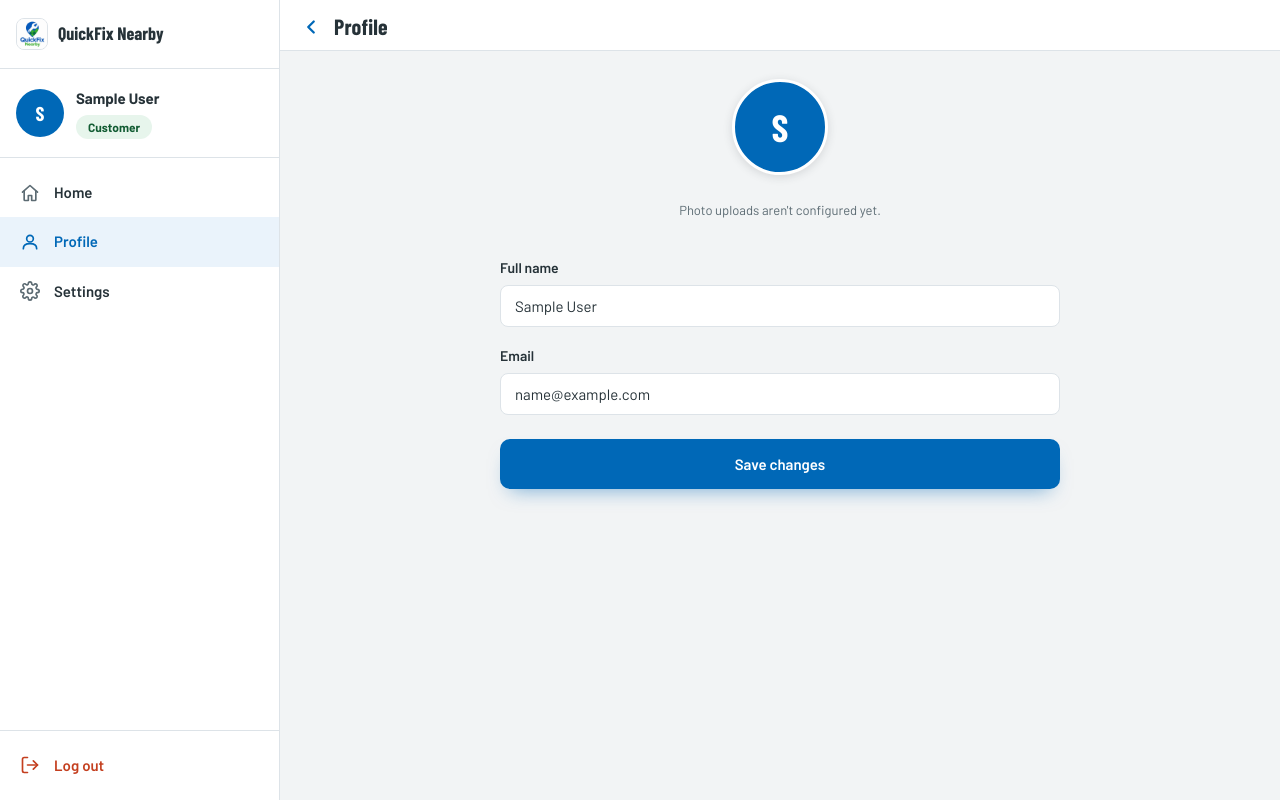
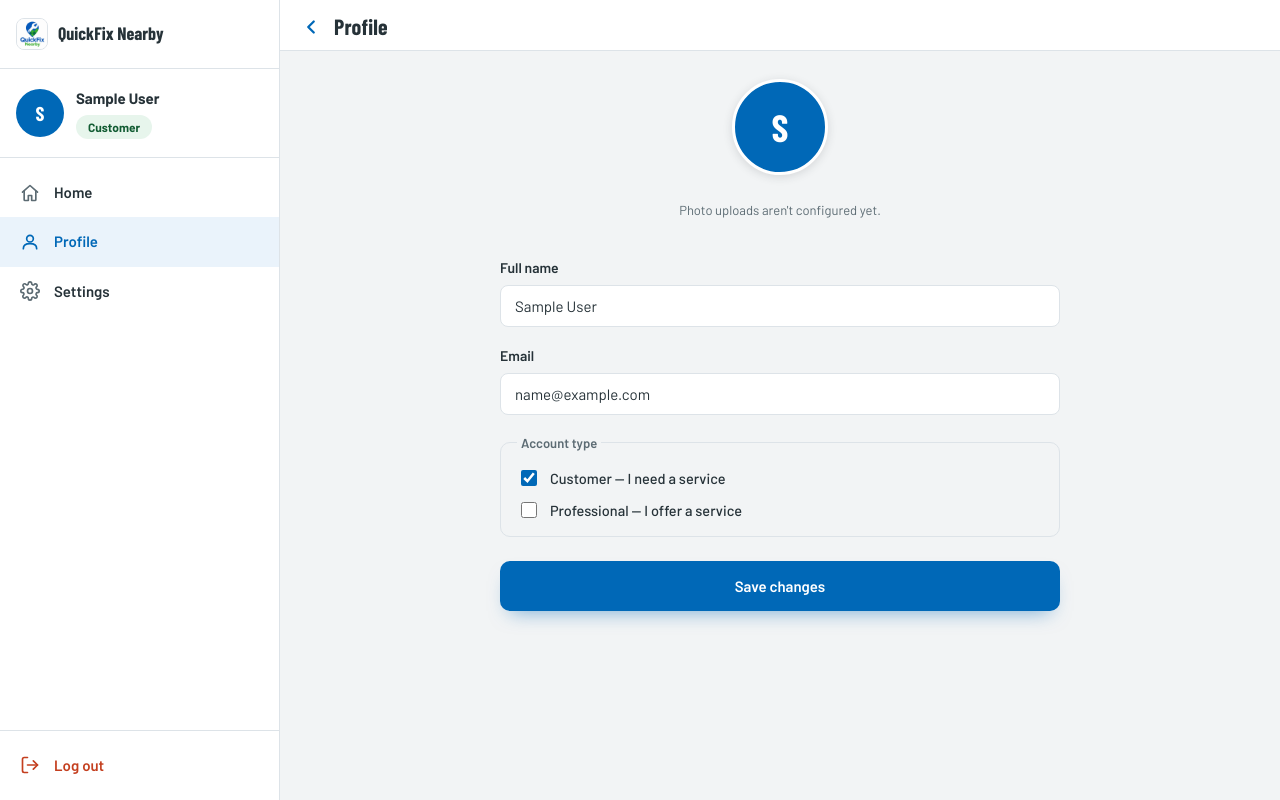
Before and after one commit to Simmyt3r/Quick-Fix, a Flask app: page /profile/ in a window 1280 px wide. Run offline with Flask 3, Linux system fonts and the light colour scheme; the visitor is signed in with stand-in values (Sample User, id 1); some libraries are stand-ins or nearby versions.

Commit message:
Add Google sign-in to landing page; make dual-role (customer+professional) accounts real
Landing page:
- Add 'Continue with Google' button to the hero, gated on google_oauth_enabled
  (was only ever on the /login and /register pages, never the homepage)

Dual-role accounts:
- User.role is replaced by two independent flags, is_customer and
  is_professional, so an account can be either or both. role is kept only
  to flag admins (a separate, exclusive account type).
- Migration adds the two columns and backfills existing rows from the old
  role string (role='professional' -> is_professional only; everyone else
  keeps the is_customer default). Tested against a seeded pre-migration DB.
- Register form: role radio group -> two independent checkboxes
  (is_customer / is_professional), at least one required, JS guards against
  unchecking both. Google sign-up still defaults new users to customer-only,
  same as before -- they can add a professional account from Settings.
- Profile settings page gets the same checkbox pair, so any existing
  customer or professional can become 'both' after the fact.
- dashboard.py / dashboard.html: admin branch stays exclusive; customer and
  professional sections are now independent ifs (not elif), so a 'both'
  account sees its customer tiles/requests AND its professional
  jobs/leads in the same dashboard.
- requests.py guards (is_customer/is_professional checks) and role badges
  in _sidebar.html / dashboard.html updated to the new flags.

Verified: fresh + backfill migrations against seeded SQLite, registration
for customer-only/professional-only/both/neither-checked, dashboard render
for all four combinations including admin, profile-settings role toggle,
and a template parse sweep across every .html file.

```diff
--- a/app/models.py
+++ b/app/models.py
@@ -16,7 +16,13 @@ class User(UserMixin, db.Model):
     password_hash = db.Column(db.String(255), nullable=True)
     # Google's "sub" claim — stable even if the person changes their Google email.
     google_id = db.Column(db.String(255), unique=True, nullable=True, index=True)
-    role = db.Column(db.String(20), nullable=False, default="customer")  # customer | professional | admin
+
+    # A user can be a customer, a professional, or both at once — hence two
+    # independent flags rather than a single role string. `role` is kept only
+    # to flag admins, who are a separate, exclusive account type.
+    is_customer = db.Column(db.Boolean, nullable=False, default=True)
+    is_professional = db.Column(db.Boolean, nullable=False, default=False)
+    role = db.Column(db.String(20), nullable=False, default="customer")  # customer | admin (legacy values may still say "professional" pre-migration)
 
     # Professional-only fields, kept on the same table for now to stay
     # "basic" — see TODO.md for the fuller `professionals` table (coverage
@@ -38,7 +44,12 @@ class User(UserMixin, db.Model):
         return check_password_hash(self.password_hash, password)
 
     def __repr__(self):
-        return f"<User {self.email} ({self.role})>"
+        types = "+".join(t for t, flag in (("customer", self.is_customer), ("professional", self.is_professional)) if flag) or self.role
+        return f"<User {self.email} ({types})>"
+
+    @property
+    def is_admin(self):
+        return self.role == "admin"
 
 
 class ContactSubmission(db.Model):
--- a/app/routes/auth.py
+++ b/app/routes/auth.py
@@ -9,9 +9,6 @@ from app.extensions import db, limiter, oauth
 from app.models import User
 
 auth_bp = Blueprint("auth", __name__)
-
-VALID_ROLES = {"customer", "professional"}
-
 
 def _safe_next(target):
     """Only follow `next` if it's a relative, same-site path — never an open redirect."""
@@ -33,11 +30,13 @@ def register():
         name = (request.form.get("name") or "").strip()
         email = (request.form.get("email") or "").strip().lower()
         password = request.form.get("password") or ""
-        role = request.form.get("role") or "customer"
+        # Checkboxes: both may be checked, but at least one is required.
+        is_customer = request.form.get("is_customer") == "on"
+        is_professional = request.form.get("is_professional") == "on"
         category = (request.form.get("category") or "").strip() or None
 
-        if role not in VALID_ROLES:
-            role = "customer"
+        if not is_customer and not is_professional:
+            is_customer = True  # sensible default rather than an accountless user
 
         if not name or not email or len(password) < 8:
             flash("Please fill in your name, email, and an 8+ character password.", "error")
@@ -50,8 +49,9 @@ def register():
         user = User(
             name=name,
             email=email,
-            role=role,
-            service_category=category if role == "professional" else None,
+            is_customer=is_customer,
+            is_professional=is_professional,
+            service_category=category if is_professional else None,
         )
         user.set_password(password)
         db.session.add(user)
@@ -155,7 +155,7 @@ def google_callback():
         # matching password account rather than creating a duplicate.
         user = User.query.filter_by(email=email).first()
         if user is None:
-            user = User(name=name, email=email, role="customer")
+            user = User(name=name, email=email, is_customer=True, is_professional=False)
             db.session.add(user)
             is_new_account = True
         user.google_id = google_id
--- a/app/routes/profile.py
+++ b/app/routes/profile.py
@@ -26,10 +26,18 @@ def update():
 
     current_user.name = name
 
-    if current_user.role == "professional":
+    is_customer = request.form.get("is_customer") == "on"
+    is_professional = request.form.get("is_professional") == "on"
+    if is_customer or is_professional:  # never let someone uncheck both
+        current_user.is_customer = is_customer
+        current_user.is_professional = is_professional
+
+    if current_user.is_professional:
         category = (request.form.get("category") or "").strip()
         if category in VALID_CATEGORIES:
             current_user.service_category = category
+    else:
+        current_user.service_category = None
 
     db.session.commit()
     flash("Profile updated.", "success")
--- a/app/routes/requests.py
+++ b/app/routes/requests.py
@@ -14,7 +14,7 @@ VALID_URGENCY = {"today", "this_week", "flexible"}
 @login_required
 def new_form():
     """Standalone full-screen request form — linked from the PWA tile grid."""
-    if current_user.role != "customer":
+    if not current_user.is_customer:
         flash("Only customer accounts can request a service.", "error")
         return redirect(url_for("dashboard.home"))
     prefill_category = request.args.get("category", "")
@@ -29,7 +29,7 @@ def new_form():
 @login_required
 @limiter.limit("20 per hour", methods=["POST"])
 def new():
-    if current_user.role != "customer":
+    if not current_user.is_customer:
         flash("Only customer accounts can request a service.", "error")
         return redirect(url_for("dashboard.home"))
 
@@ -82,7 +82,7 @@ def cancel(request_id):
 @requests_bp.route("/<int:request_id>/accept", methods=["POST"])
 @login_required
 def accept(request_id):
-    if current_user.role != "professional":
+    if not current_user.is_professional:
         flash("Only professional accounts can accept jobs.", "error")
         return redirect(url_for("dashboard.home"))
 
--- /dev/null
+++ b/app/static/js/profile-role.js
@@ -0,0 +1,27 @@
+(function () {
+  var customerBox = document.getElementById("profile-is-customer");
+  var professionalBox = document.getElementById("profile-is-professional");
+  var categoryField = document.getElementById("profile-category-field");
+  if (!customerBox || !professionalBox) return;
+
+  function sync() {
+    if (categoryField) {
+      categoryField.style.display = professionalBox.checked ? "flex" : "none";
+    }
+  }
+
+  function guardAtLeastOne(justChanged) {
+    if (!customerBox.checked && !professionalBox.checked) {
+      justChanged.checked = true;
+    }
+  }
+
+  [customerBox, professionalBox].forEach(function (box) {
+    box.addEventListener("change", function () {
+      guardAtLeastOne(box);
+      sync();
+    });
+  });
+
+  sync();
+})();
--- a/app/templates/_sidebar.html
+++ b/app/templates/_sidebar.html
@@ -18,7 +18,12 @@
     </div>
     <div>
       <p class="sidebar-user-name">{{ current_user.name }}</p>
-      <span class="role-badge role-{{ current_user.role }}">{{ current_user.role }}</span>
+      {% if current_user.is_admin %}
+        <span class="role-badge role-admin">admin</span>
+      {% else %}
+        {% if current_user.is_customer %}<span class="role-badge role-customer">customer</span>{% endif %}
+        {% if current_user.is_professional %}<span class="role-badge role-professional">professional</span>{% endif %}
+      {% endif %}
     </div>
   </div>
 
--- a/app/templates/auth/register.html
+++ b/app/templates/auth/register.html
@@ -12,7 +12,7 @@
         Continue with Google
       </a>
       <div class="auth-divider"><span>or sign up with email</span></div>
-      <p class="auth-note">Signing up with Google gets you a customer account — switching to a professional account is a manual step for now (see support).</p>
+      <p class="auth-note">Signing up with Google creates a customer account. You can add a professional account from Settings afterwards.</p>
     {% endif %}
 
     <form method="POST" class="auth-form" id="register-form">
@@ -30,11 +30,11 @@
       <fieldset class="role-fieldset">
         <legend>I'm signing up as a</legend>
         <label class="role-option">
-          <input type="radio" name="role" value="customer" {% if request.form.get('role', 'customer') == 'customer' %}checked{% endif %}>
+          <input type="checkbox" name="is_customer" {% if request.form.get('is_customer', 'on') == 'on' %}checked{% endif %}>
           Customer — I need a service
         </label>
         <label class="role-option">
-          <input type="radio" name="role" value="professional" {% if request.form.get('role') == 'professional' %}checked{% endif %}>
+          <input type="checkbox" name="is_professional" {% if request.form.get('is_professional') == 'on' %}checked{% endif %}>
           Professional — I offer a service
         </label>
       </fieldset>
--- a/app/templates/base_app.html
+++ b/app/templates/base_app.html
@@ -60,7 +60,7 @@
     <svg viewBox="0 0 24 24" fill="none" stroke="currentColor" stroke-width="2" stroke-linecap="round" stroke-linejoin="round" aria-hidden="true"><rect x="3" y="3" width="7" height="7"/><rect x="14" y="3" width="7" height="7"/><rect x="14" y="14" width="7" height="7"/><rect x="3" y="14" width="7" height="7"/></svg>
     <span>Home</span>
   </a>
-  {% if current_user.role == 'customer' %}
+  {% if current_user.is_customer %}
   <a href="{{ url_for('requests.new_form') }}" class="bnav-item bnav-action">
     <svg viewBox="0 0 24 24" fill="none" stroke="currentColor" stroke-width="2.5" stroke-linecap="round" aria-hidden="true"><line x1="12" y1="5" x2="12" y2="19"/><line x1="5" y1="12" x2="19" y2="12"/></svg>
     <span>Request</span>
--- a/app/templates/index.html
+++ b/app/templates/index.html
@@ -53,6 +53,12 @@
             <a href="{{ url_for('auth.login') }}" class="btn btn-ghost">Sign in</a>
           {% endif %}
         </div>
+        {% if not current_user.is_authenticated and google_oauth_enabled %}
+        <a href="{{ url_for('auth.google_login') }}" class="btn btn-google splash-google">
+          <svg viewBox="0 0 18 18" width="18" height="18" aria-hidden="true"><path fill="#4285F4" d="M17.64 9.2c0-.64-.06-1.25-.16-1.84H9v3.48h4.84a4.14 4.14 0 0 1-1.8 2.72v2.26h2.9c1.7-1.57 2.7-3.88 2.7-6.62z"/><path fill="#34A853" d="M9 18c2.43 0 4.47-.8 5.96-2.18l-2.9-2.26c-.8.54-1.84.86-3.06.86-2.35 0-4.34-1.59-5.05-3.72H.94v2.33A9 9 0 0 0 9 18z"/><path fill="#FBBC05" d="M3.95 10.7A5.4 5.4 0 0 1 3.67 9c0-.59.1-1.17.28-1.7V4.97H.94A9 9 0 0 0 0 9c0 1.45.35 2.83.94 4.03z"/><path fill="#EA4335" d="M9 3.58c1.32 0 2.5.45 3.44 1.35l2.58-2.58C13.46.89 11.43 0 9 0A9 9 0 0 0 .94 4.97L3.95 7.3C4.66 5.17 6.65 3.58 9 3.58z"/></svg>
+          Continue with Google
+        </a>
+        {% endif %}
       </div>
 
       <div class="job-card" aria-hidden="true">
--- a/app/templates/profile/view.html
+++ b/app/templates/profile/view.html
@@ -37,7 +37,7 @@
     {% endif %}
   </div>
 
-  {% if current_user.role == 'professional' %}
+  {% if current_user.is_professional %}
   <div class="profile-info-row">
     <span>Verification</span>
     {% if current_user.verified %}
@@ -59,11 +59,31 @@
       <input type="email" value="{{ current_user.email }}" disabled>
     </label>
 
-    {% if current_user.role == 'professional' %}
-    <label>Your trade
+    <fieldset class="role-fieldset">
+      <legend>Account type</legend>
+      <label class="role-option">
+        <input type="checkbox" name="is_customer" id="profile-is-customer" {% if current_user.is_customer %}checked{% endif %}>
+        Customer — I need a service
+      </label>
+      <label class="role-option">
+        <input type="checkbox" name="is_professional" id="profile-is-professional" {% if current_user.is_professional %}checked{% endif %}>
+        Professional — I offer a service
+      </label>
+    </fieldset>
+
+    {% if current_user.is_professional %}
+    <label id="profile-category-field" class="category-field">Your trade
       <select name="category">
         {% for cat in ['Electrician', 'Plumber', 'Mechanic', 'Builder', 'Barber'] %}
           <option value="{{ cat }}" {% if cat == current_user.service_category %}selected{% endif %}>{{ cat }}</option>
+        {% endfor %}
+      </select>
+    </label>
+    {% else %}
+    <label id="profile-category-field" class="category-field" style="display:none">Your trade
+      <select name="category">
+        {% for cat in ['Electrician', 'Plumber', 'Mechanic', 'Builder', 'Barber'] %}
+          <option value="{{ cat }}">{{ cat }}</option>
         {% endfor %}
       </select>
     </label>
@@ -74,4 +94,5 @@
 </div>
 
 <script src="{{ url_for('static', filename='js/avatar-upload.js') }}"></script>
+<script src="{{ url_for('static', filename='js/profile-role.js') }}"></script>
 {% endblock %}
```
Also changed, not shown: app/routes/dashboard.py (+21 -20 lines), app/static/css/splash.css (+13 -0 lines), app/static/js/register.js (+22 -5 lines), app/templates/dashboard/dashboard.html (+71 -58 lines), migrations/versions/b159fdb92b59_add_is_customer_is_professional_flags.py (added, +53 -0 lines).
